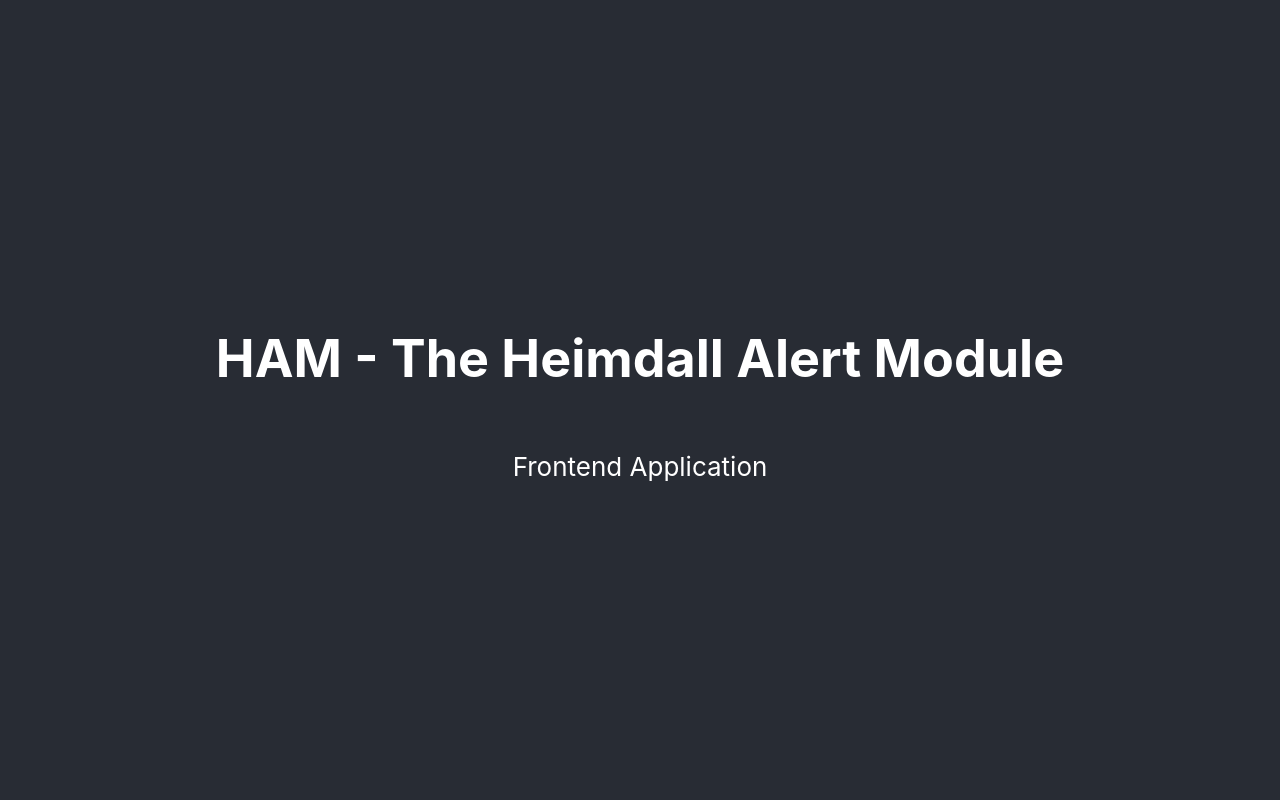
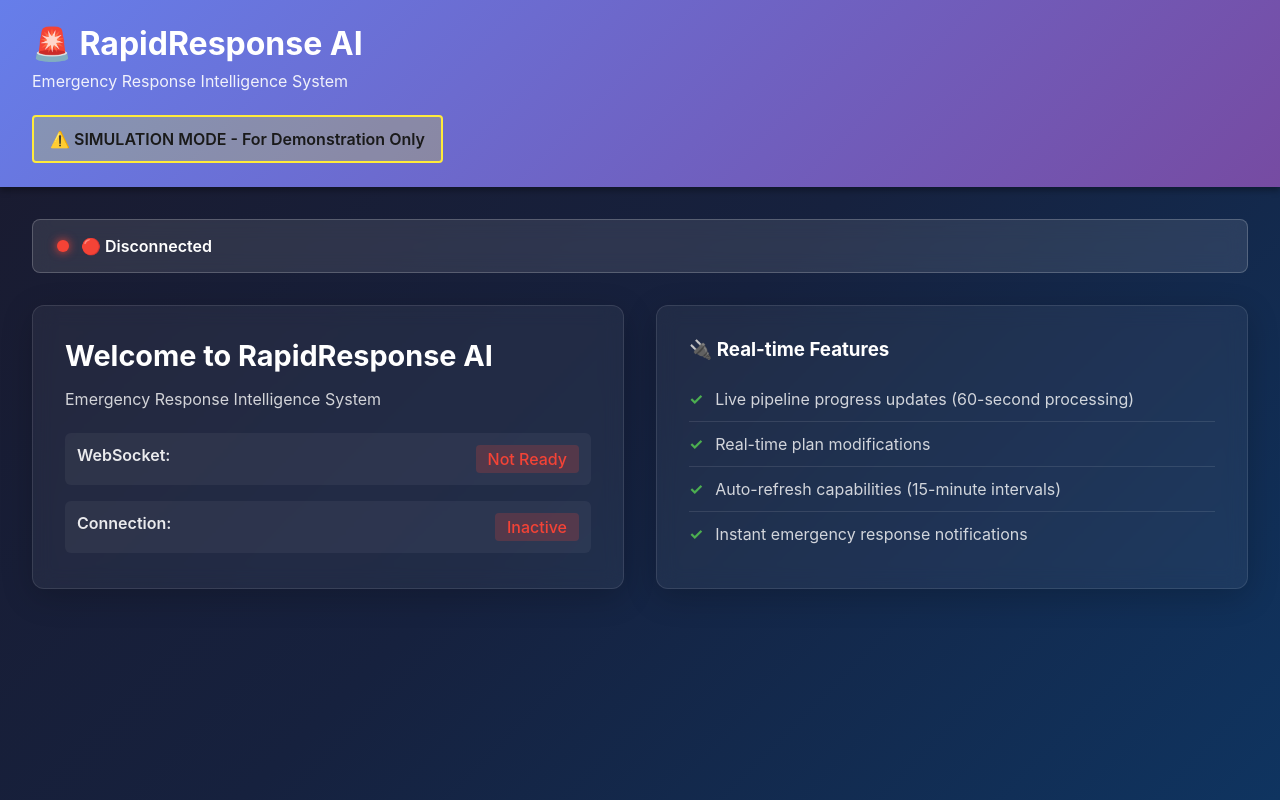
Before and after one commit to Raafay-Qureshi/RapidResponseAI, a React (Create React App) app in the folder frontend/: page / in a window 1280 px wide. Built offline with nearby package versions, Linux system fonts and the light colour scheme; no server answers; the HTML template or start-up script is replaced by a standard one.

Commit message:
completed 8.1 - websocket service

```diff
--- a/frontend/src/App.css
+++ b/frontend/src/App.css
@@ -1,38 +1,55 @@
 .App {
-  text-align: center;
-}
-
-.App-logo {
-  height: 40vmin;
-  pointer-events: none;
-}
-
-@media (prefers-reduced-motion: no-preference) {
-  .App-logo {
-    animation: App-logo-spin infinite 20s linear;
-  }
-}
-
-.App-header {
-  background-color: #282c34;
   min-height: 100vh;
-  display: flex;
-  flex-direction: column;
-  align-items: center;
-  justify-content: center;
-  font-size: calc(10px + 2vmin);
+  background: linear-gradient(135deg, #1a1a2e 0%, #16213e 50%, #0f3460 100%);
   color: white;
 }
 
-.App-link {
-  color: #61dafb;
+.app-header {
+  background: linear-gradient(135deg, #667eea 0%, #764ba2 100%);
+  padding: 1.5rem 2rem;
+  box-shadow: 0 4px 6px rgba(0, 0, 0, 0.3);
 }
 
-@keyframes App-logo-spin {
-  from {
-    transform: rotate(0deg);
+.app-header h1 {
+  margin: 0;
+  font-size: 2rem;
+  font-weight: 700;
+  color: white;
+}
+
+.subtitle {
+  margin: 0.5rem 0;
+  opacity: 0.9;
+  font-size: 1rem;
+  color: white;
+}
+
+.disclaimer {
+  margin-top: 1rem;
+  padding: 0.75rem 1rem;
+  background: rgba(255, 255, 0, 0.2);
+  border: 2px solid #ffeb3b;
+  border-radius: 4px;
+  font-weight: 600;
+  color: #1a1a1a;
+  display: inline-block;
+}
+
+@media (max-width: 768px) {
+  .app-header {
+    padding: 1rem;
   }
-  to {
-    transform: rotate(360deg);
+
+  .app-header h1 {
+    font-size: 1.5rem;
+  }
+
+  .subtitle {
+    font-size: 0.9rem;
+  }
+
+  .disclaimer {
+    font-size: 0.85rem;
+    padding: 0.5rem 0.75rem;
   }
 }
--- a/frontend/src/App.js
+++ b/frontend/src/App.js
@@ -1,13 +1,22 @@
+import React from 'react';
+import Dashboard from './components/Dashboard';
+import { WebSocketProvider } from './services/websocket';
 import './App.css';
 
 function App() {
   return (
-    <div className="App">
-      <header className="App-header">
-        <h1>HAM - The Heimdall Alert Module</h1>
-        <p>Frontend Application</p>
-      </header>
-    </div>
+    <WebSocketProvider url={process.env.REACT_APP_API_URL?.replace('/api', '')}>
+      <div className="App">
+        <header className="app-header">
+          <h1>🚨 RapidResponse AI</h1>
+          <p className="subtitle">Emergency Response Intelligence System</p>
+          <div className="disclaimer">
+            ⚠️ SIMULATION MODE - For Demonstration Only
+          </div>
+        </header>
+        <Dashboard />
+      </div>
+    </WebSocketProvider>
   );
 }
 
--- /dev/null
+++ b/frontend/src/components/Dashboard.css
@@ -0,0 +1,169 @@
+.dashboard {
+  padding: 2rem;
+  max-width: 1400px;
+  margin: 0 auto;
+}
+
+.connection-status {
+  background: rgba(255, 255, 255, 0.1);
+  backdrop-filter: blur(10px);
+  border-radius: 8px;
+  padding: 1rem 1.5rem;
+  margin-bottom: 2rem;
+  display: flex;
+  justify-content: space-between;
+  align-items: center;
+  border: 1px solid rgba(255, 255, 255, 0.2);
+}
+
+.status-indicator {
+  display: flex;
+  align-items: center;
+  gap: 0.75rem;
+  font-weight: 600;
+}
+
+.status-dot {
+  width: 12px;
+  height: 12px;
+  border-radius: 50%;
+  display: inline-block;
+  animation: pulse 2s infinite;
+}
+
+.status-indicator.connected .status-dot {
+  background: #4caf50;
+  box-shadow: 0 0 10px #4caf50;
+}
+
+.status-indicator.disconnected .status-dot {
+  background: #f44336;
+  box-shadow: 0 0 10px #f44336;
+  animation: none;
+}
+
+@keyframes pulse {
+  0%, 100% {
+    opacity: 1;
+  }
+  50% {
+    opacity: 0.5;
+  }
+}
+
+.socket-info {
+  font-family: 'Courier New', monospace;
+  font-size: 0.85rem;
+  color: rgba(255, 255, 255, 0.7);
+}
+
+.dashboard-content {
+  display: grid;
+  grid-template-columns: repeat(auto-fit, minmax(400px, 1fr));
+  gap: 2rem;
+}
+
+.welcome-card,
+.info-card {
+  background: rgba(255, 255, 255, 0.05);
+  backdrop-filter: blur(10px);
+  border-radius: 12px;
+  padding: 2rem;
+  border: 1px solid rgba(255, 255, 255, 0.1);
+  box-shadow: 0 8px 32px rgba(0, 0, 0, 0.2);
+}
+
+.welcome-card h2 {
+  margin-top: 0;
+  margin-bottom: 0.5rem;
+  color: #ffffff;
+  font-size: 1.8rem;
+}
+
+.welcome-card p {
+  color: rgba(255, 255, 255, 0.8);
+  margin-bottom: 1.5rem;
+}
+
+.system-status {
+  display: flex;
+  flex-direction: column;
+  gap: 1rem;
+  margin-top: 1.5rem;
+}
+
+.status-item {
+  display: flex;
+  justify-content: space-between;
+  padding: 0.75rem;
+  background: rgba(255, 255, 255, 0.05);
+  border-radius: 6px;
+}
+
+.status-item .label {
+  font-weight: 600;
+  color: rgba(255, 255, 255, 0.9);
+}
+
+.status-item .value {
+  font-weight: 500;
+  padding: 0.25rem 0.75rem;
+  border-radius: 4px;
+}
+
+.status-item .value.ready,
+.status-item .value.active {
+  background: rgba(76, 175, 80, 0.2);
+  color: #4caf50;
+}
+
+.status-item .value.not-ready,
+.status-item .value.inactive {
+  background: rgba(244, 67, 54, 0.2);
+  color: #f44336;
+}
+
+.info-card h3 {
+  margin-top: 0;
+  margin-bottom: 1rem;
+  color: #ffffff;
+}
+
+.info-card ul {
+  list-style: none;
+  padding: 0;
+  margin: 0;
+}
+
+.info-card li {
+  padding: 0.75rem 0;
+  color: rgba(255, 255, 255, 0.8);
+  border-bottom: 1px solid rgba(255, 255, 255, 0.1);
+}
+
+.info-card li:last-child {
+  border-bottom: none;
+}
+
+.info-card li::before {
+  content: '✓';
+  color: #4caf50;
+  font-weight: bold;
+  margin-right: 0.75rem;
+}
+
+@media (max-width: 768px) {
+  .dashboard {
+    padding: 1rem;
+  }
+
+  .dashboard-content {
+    grid-template-columns: 1fr;
+  }
+
+  .connection-status {
+    flex-direction: column;
+    gap: 1rem;
+    align-items: flex-start;
+  }
+}
--- /dev/null
+++ b/frontend/src/components/Dashboard.js
@@ -0,0 +1,58 @@
+import React from 'react';
+import { useWebSocketContext } from '../services/websocket';
+import './Dashboard.css';
+
+function Dashboard() {
+  const { connected, isReady, socket } = useWebSocketContext();
+
+  return (
+    <div className="dashboard">
+      <div className="connection-status">
+        <div className={`status-indicator ${connected ? 'connected' : 'disconnected'}`}>
+          <span className="status-dot"></span>
+          <span className="status-text">
+            {connected ? '🟢 Connected' : '🔴 Disconnected'}
+          </span>
+        </div>
+        {socket && connected && (
+          <div className="socket-info">
+            Socket ID: {socket.id}
+          </div>
+        )}
+      </div>
+
+      <div className="dashboard-content">
+        <div className="welcome-card">
+          <h2>Welcome to RapidResponse AI</h2>
+          <p>Emergency Response Intelligence System</p>
+          <div className="system-status">
+            <div className="status-item">
+              <span className="label">WebSocket:</span>
+              <span className={`value ${isReady ? 'ready' : 'not-ready'}`}>
+                {isReady ? 'Ready' : 'Not Ready'}
+              </span>
+            </div>
+            <div className="status-item">
+              <span className="label">Connection:</span>
+              <span className={`value ${connected ? 'active' : 'inactive'}`}>
+                {connected ? 'Active' : 'Inactive'}
+              </span>
+            </div>
+          </div>
+        </div>
+
+        <div className="info-card">
+          <h3>🔌 Real-time Features</h3>
+          <ul>
+            <li>Live pipeline progress updates (60-second processing)</li>
+            <li>Real-time plan modifications</li>
+            <li>Auto-refresh capabilities (15-minute intervals)</li>
+            <li>Instant emergency response notifications</li>
+          </ul>
+        </div>
+      </div>
+    </div>
+  );
+}
+
+export default Dashboard;
--- /dev/null
+++ b/frontend/src/services/websocket.js
@@ -0,0 +1,117 @@
+import React, { createContext, useContext, useEffect, useState, useRef } from 'react';
+import io from 'socket.io-client';
+
+// Create WebSocket context
+const WebSocketContext = createContext(null);
+
+// Custom hook to access WebSocket context
+export function useWebSocketContext() {
+  const context = useContext(WebSocketContext);
+  if (!context) {
+    throw new Error('useWebSocketContext must be used within WebSocketProvider');
+  }
+  return context;
+}
+
+/**
+ * WebSocket Provider Component
+ * Manages Socket.IO connection and provides context to children
+ */
+export function WebSocketProvider({ children, url }) {
+  const [socket, setSocket] = useState(null);
+  const [connected, setConnected] = useState(false);
+  const [lastUpdate, setLastUpdate] = useState(null);
+  const reconnectAttempts = useRef(0);
+  const maxReconnectAttempts = 5;
+
+  useEffect(() => {
+    console.log('[WebSocket] Initializing connection...');
+
+    // Create Socket.IO client
+    const socketUrl = url || process.env.REACT_APP_API_URL?.replace('/api', '') || 'http://localhost:5000';
+
+    const newSocket = io(socketUrl, {
+      transports: ['websocket', 'polling'], // Try websocket first, fallback to polling
+      reconnection: true,
+      reconnectionAttempts: maxReconnectAttempts,
+      reconnectionDelay: 1000,
+      timeout: 10000,
+    });
+
+    // Connection event handlers
+    newSocket.on('connect', () => {
+      console.log('[WebSocket] Connected successfully');
+      console.log('[WebSocket] Socket ID:', newSocket.id);
+      setConnected(true);
+      reconnectAttempts.current = 0;
+    });
+
+    newSocket.on('disconnect', (reason) => {
+      console.log('[WebSocket] Disconnected:', reason);
+      setConnected(false);
+
+      if (reason === 'io server disconnect') {
+        // Server initiated disconnect, reconnect manually
+        console.log('[WebSocket] Server disconnected, attempting reconnect...');
+        newSocket.connect();
+      }
+    });
+
+    newSocket.on('connect_error', (error) => {
+      console.error('[WebSocket] Connection error:', error.message);
+      reconnectAttempts.current += 1;
+
+      if (reconnectAttempts.current >= maxReconnectAttempts) {
+        console.error('[WebSocket] Max reconnection attempts reached');
+      }
+    });
+
+    newSocket.on('reconnect', (attemptNumber) => {
+      console.log(`[WebSocket] Reconnected after ${attemptNumber} attempts`);
+      setConnected(true);
+    });
+
+    newSocket.on('reconnect_attempt', (attemptNumber) => {
+      console.log(`[WebSocket] Reconnection attempt ${attemptNumber}/${maxReconnectAttempts}`);
+    });
+
+    newSocket.on('reconnect_failed', () => {
+      console.error('[WebSocket] Reconnection failed after max attempts');
+    });
+
+    // Generic message handler
+    newSocket.on('message', (data) => {
+      console.log('[WebSocket] Message received:', data);
+      setLastUpdate(new Date());
+    });
+
+    // Test connection
+    newSocket.emit('ping', { timestamp: Date.now() });
+
+    setSocket(newSocket);
+
+    // Cleanup on unmount
+    return () => {
+      console.log('[WebSocket] Cleaning up connection');
+      if (newSocket) {
+        newSocket.disconnect();
+        newSocket.removeAllListeners();
+      }
+    };
+  }, [url]);
+
+  const contextValue = {
+    socket,
+    connected,
+    lastUpdate,
+    isReady: socket && connected,
+  };
+
+  return (
+    <WebSocketContext.Provider value={contextValue}>
+      {children}
+    </WebSocketContext.Provider>
+  );
+}
+
+export default WebSocketContext;
```
Also changed, not shown: 1 other file (tests, documents, lock files or other folders).
